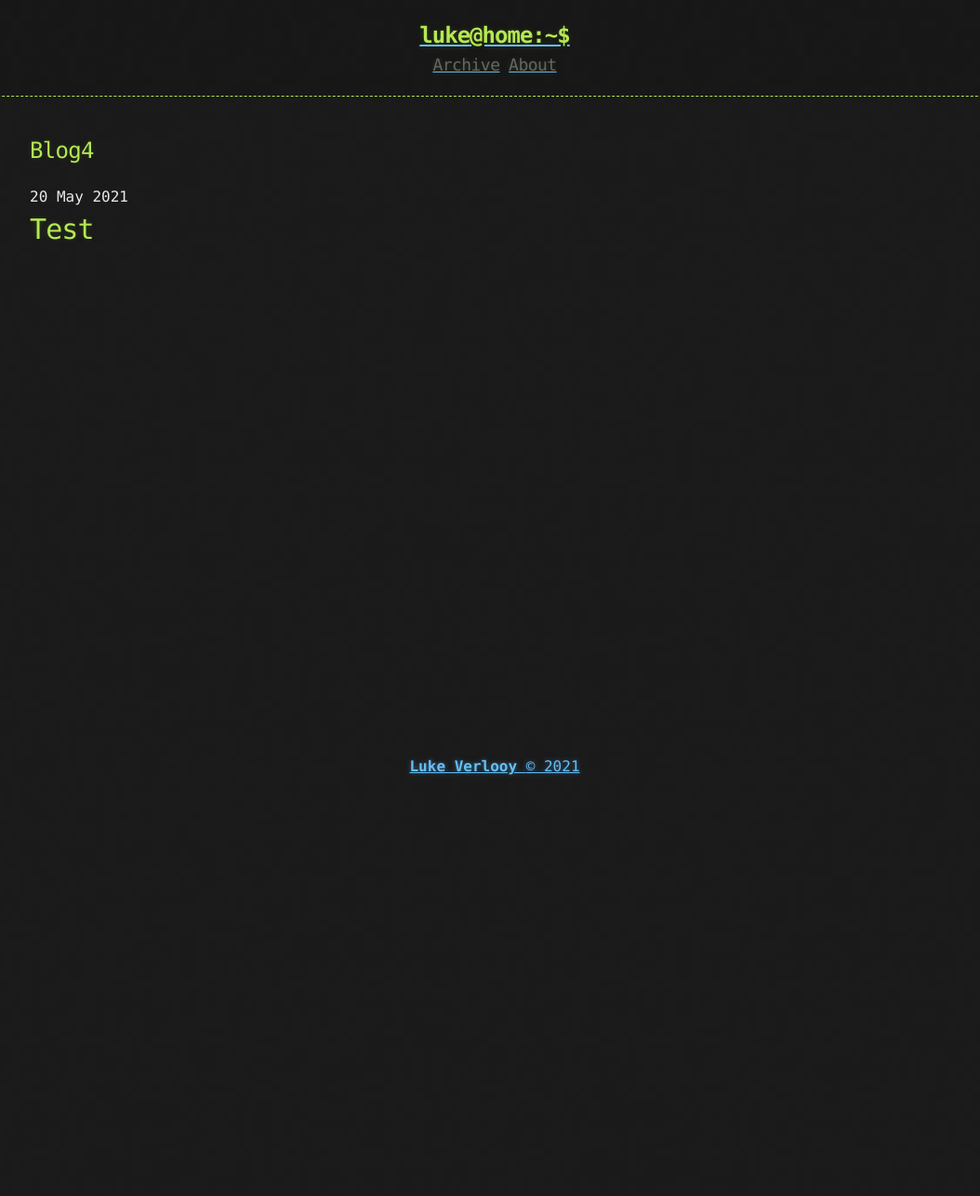
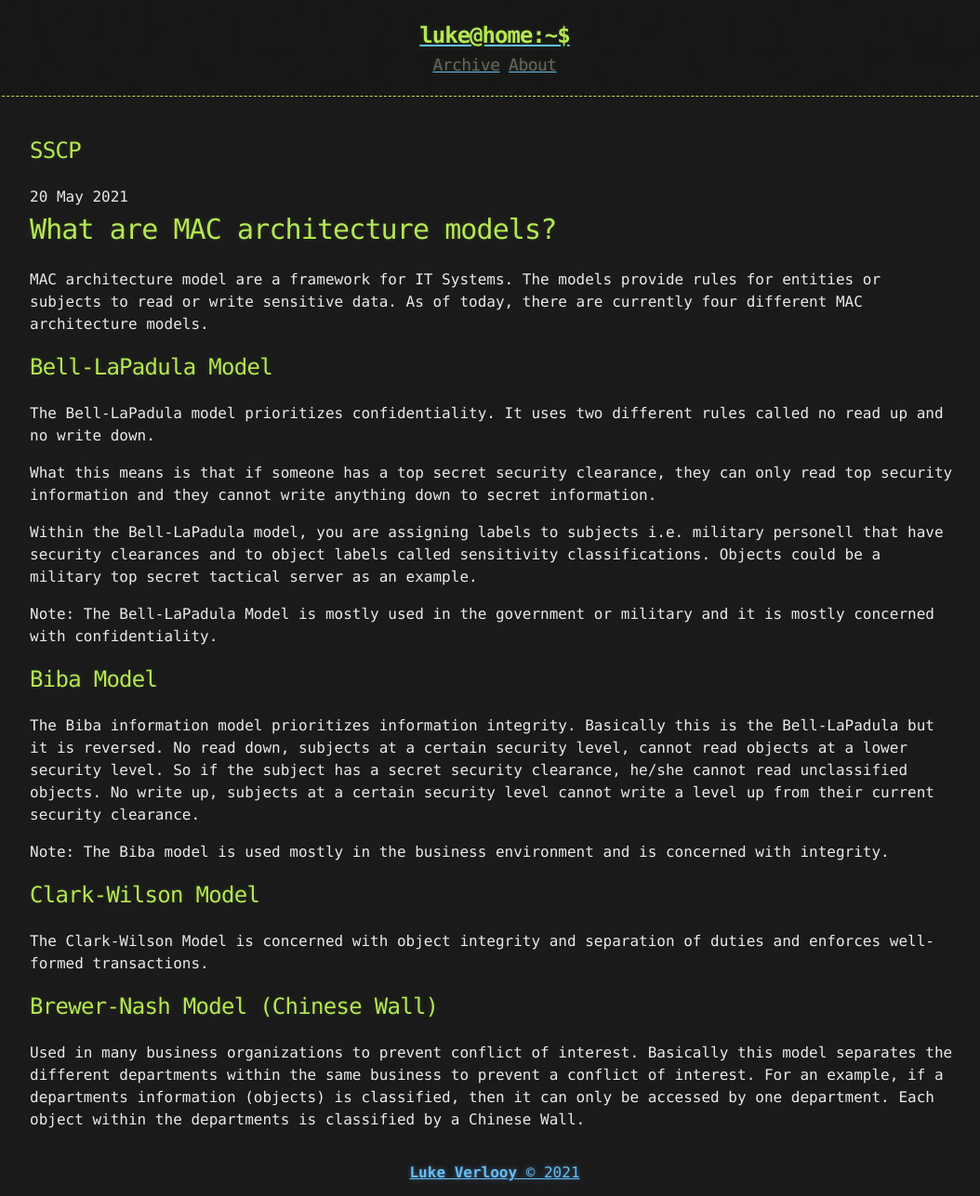
Before and after one commit to verlooy/verlooy.github.io, a Jekyll site: the page built from _posts/2021-05-20-blog4.md, in a window 1280 px wide. Shown: the whole page at 93% size, without its empty margins (108-1162 px from the left). Built offline with Jekyll 4.4.1, drawn with Linux system fonts in a browser that asks for light colours; before the commit the page ends 900 px from its top, so only the background shows below that.

Commit message:
new blog

```diff
--- a/_posts/2021-05-20-blog4.md
+++ b/_posts/2021-05-20-blog4.md
@@ -1,6 +1,32 @@
 ---
-Title: SSCP
+title: SSCP
 published: true
 ---
 
-# Test
+# What are MAC architecture models?
+
+MAC architecture model are a framework for IT Systems. The models provide rules for entities or subjects to read or write sensitive data. As of today, there are currently four different MAC architecture models.
+
+## Bell-LaPadula Model
+
+The Bell-LaPadula model prioritizes confidentiality. It uses two different rules called no read up and no write down.
+
+What this means is that if someone has a top secret security clearance, they can only read top security information and they cannot write anything down to secret information.
+
+Within the Bell-LaPadula model, you are assigning labels to subjects i.e. military personell that have security clearances and to object labels called sensitivity classifications. Objects could be a military top secret tactical server as an example.
+
+Note: The Bell-LaPadula Model is mostly used in the government or military and it is mostly concerned with confidentiality.
+
+## Biba Model
+
+The Biba information model prioritizes information integrity. Basically this is the Bell-LaPadula but it is reversed. No read down, subjects at a certain security level, cannot read objects at a lower security level. So if the subject has a secret security clearance, he/she cannot read unclassified objects. No write up, subjects at a certain security level cannot write a level up from their current security clearance.
+
+Note: The Biba model is used mostly in the business environment and is concerned with integrity.
+
+## Clark-Wilson Model
+
+The Clark-Wilson Model is concerned with object integrity and separation of duties and enforces well-formed transactions.
+
+## Brewer-Nash Model (Chinese Wall)
+
+Used in many business organizations to prevent conflict of interest. Basically this model separates the different departments within the same business to prevent a conflict of interest. For an example, if a departments information (objects) is classified, then it can only be accessed by one department. Each object within the departments is classified by a Chinese Wall.
```
